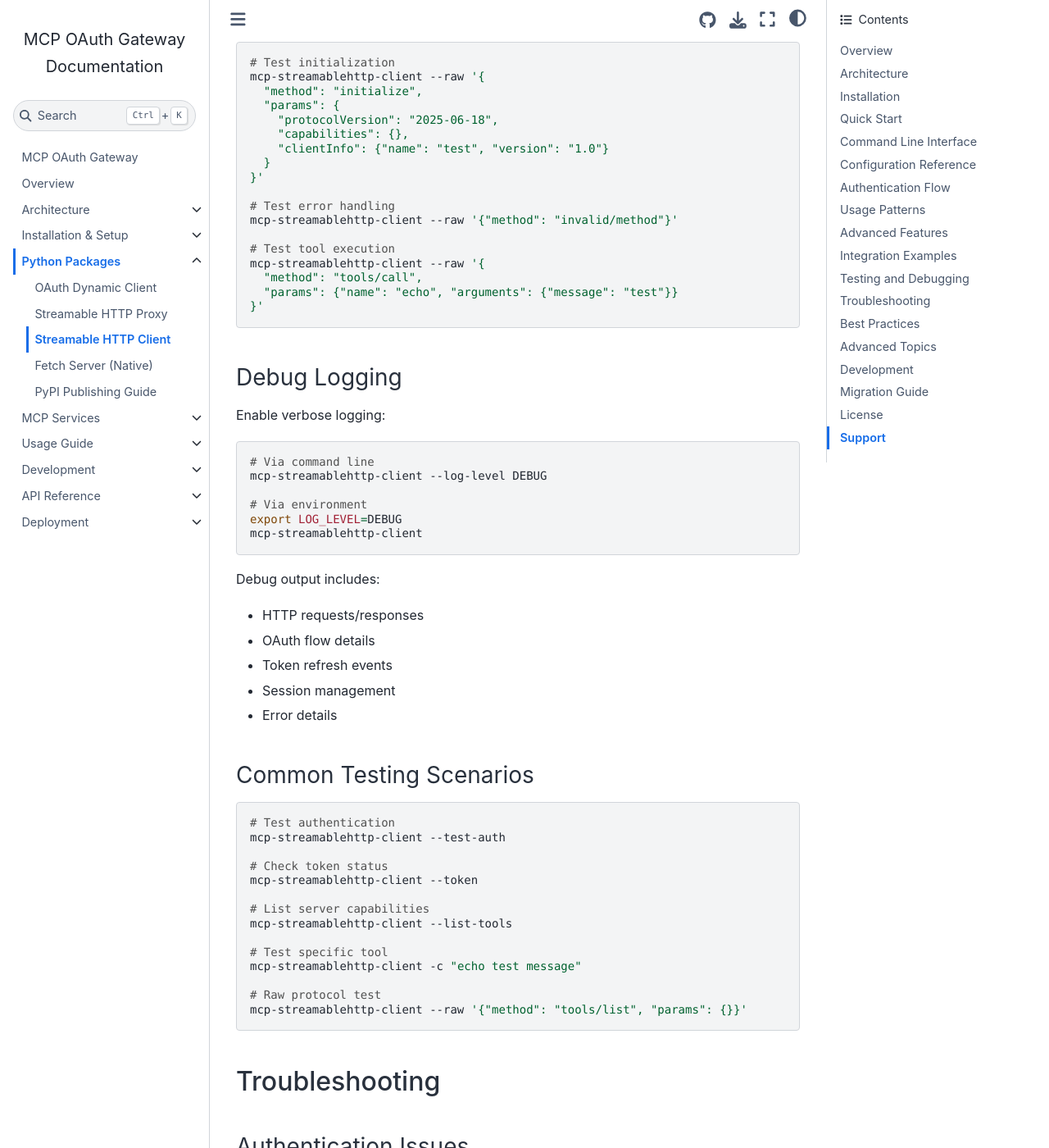
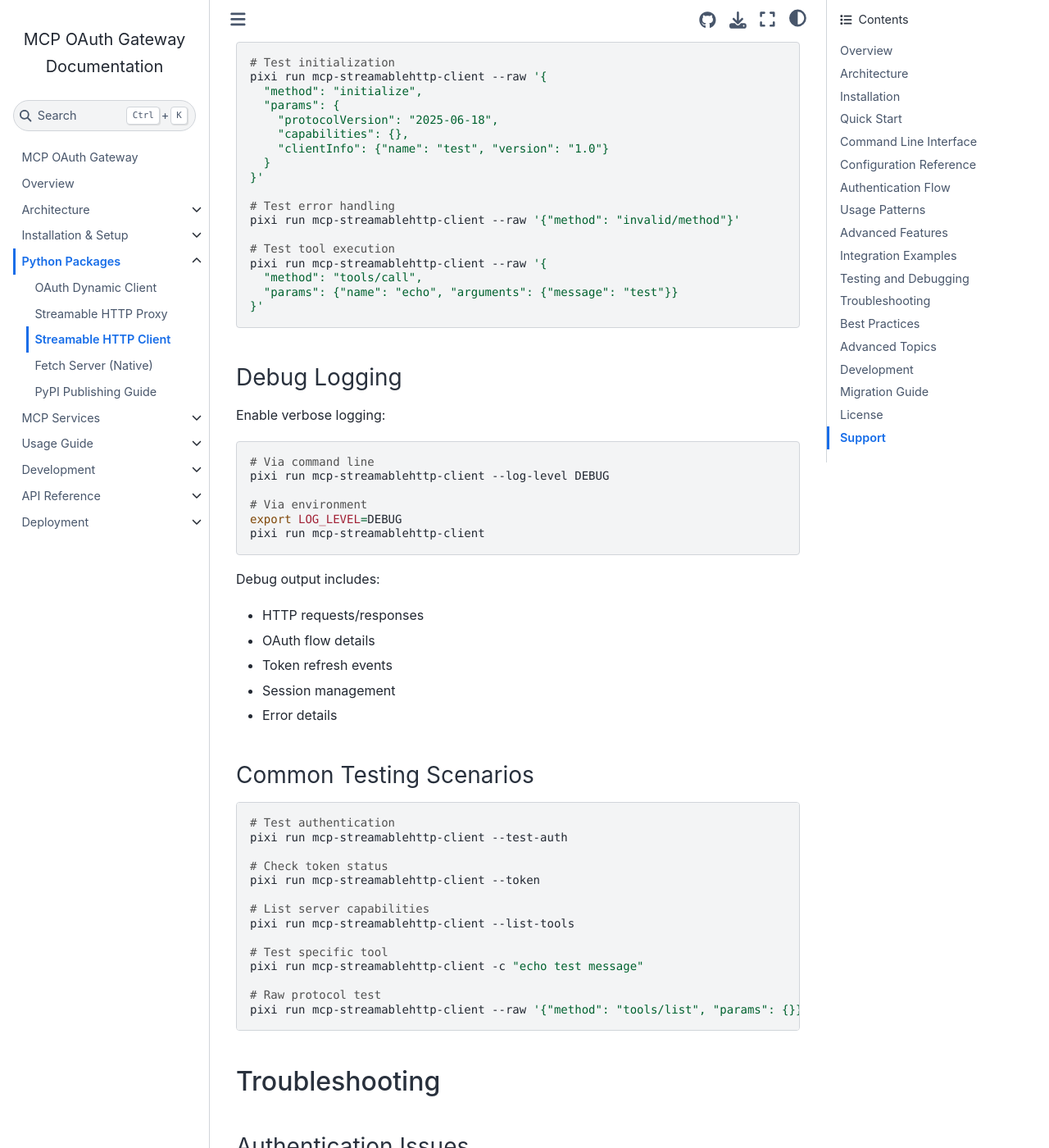
Before and after one commit to atrawog/mcp-oauth-gateway, a Jupyter Book: the page built from docs/packages/mcp-streamablehttp-client.md, in a window 1280 px wide and 1400 px high, scrolled down 11956 px. Shown: the whole window at 82% size. Built offline with Jupyter Book 1.0.4 settings and Sphinx 7.4.7 and the Sphinx Book theme 1.1.4, drawn with Linux system fonts in a browser that asks for light colours; pages that are not in the unit, such as notebooks, are missing from menus; some of the changed text lies outside the part shown.

Commit message:
Update pixi.lock and pixi.toml to add new dependencies for improved compatibility, including pip-audit. Refine installation commands in documentation for mcp packages to enhance clarity and streamline setup. Adjust usage examples to standardize command execution with pixi.

````diff
--- a/docs/packages/mcp-streamablehttp-client.md
+++ b/docs/packages/mcp-streamablehttp-client.md
@@ -107,7 +107,7 @@ pixi add mcp-streamablehttp-client
 
 ```bash
 cd mcp-streamablehttp-client
-pixi install -e .
+pixi install
 ```
 
 ## Quick Start
@@ -136,7 +136,7 @@ MCP_CLIENT_SECRET=
 
 ```bash
 # Run the client - it will guide through OAuth
-mcp-streamablehttp-client
+pixi run mcp-streamablehttp-client
 
 # Output:
 # 🔐 No valid authentication found. Starting OAuth flow...
@@ -171,7 +171,7 @@ Add to `claude_desktop_config.json`:
 ### Basic Usage
 
 ```bash
-mcp-streamablehttp-client [OPTIONS]
+pixi run mcp-streamablehttp-client [OPTIONS]
 
 Options:
   --env-file PATH         Path to .env file
@@ -184,13 +184,13 @@ Options:
 
 ```bash
 # Check and refresh tokens
-mcp-streamablehttp-client --token
+pixi run mcp-streamablehttp-client --token
 
 # Reset authentication (clear credentials)
-mcp-streamablehttp-client --reset-auth
+pixi run mcp-streamablehttp-client --reset-auth
 
 # Test authentication without running
-mcp-streamablehttp-client --test-auth
+pixi run mcp-streamablehttp-client --test-auth
 ```
 
 ### Tool Execution
@@ -199,16 +199,16 @@ Execute MCP tools directly from CLI:
 
 ```bash
 # Simple execution
-mcp-streamablehttp-client -c "echo Hello World"
+pixi run mcp-streamablehttp-client -c "echo Hello World"
 
 # With parameters
-mcp-streamablehttp-client -c "fetch https://example.com"
+pixi run mcp-streamablehttp-client -c "fetch https://example.com"
 
 # Key=value format
-mcp-streamablehttp-client -c "search query='python tutorial' limit=10"
+pixi run mcp-streamablehttp-client -c "search query='python tutorial' limit=10"
 
 # JSON format
-mcp-streamablehttp-client -c 'weather {"location": "San Francisco", "units": "celsius"}'
+pixi run mcp-streamablehttp-client -c 'weather {"location": "San Francisco", "units": "celsius"}'
 ```
 
 ### Discovery Commands
@@ -217,7 +217,7 @@ List server capabilities:
 
 ```bash
 # List all tools with descriptions
-mcp-streamablehttp-client --list-tools
+pixi run mcp-streamablehttp-client --list-tools
 
 # Example output:
 # Available tools:
@@ -232,10 +232,10 @@ mcp-streamablehttp-client --list-tools
 #     - message (string, required): Message to echo
 
 # List resources
-mcp-streamablehttp-client --list-resources
+pixi run mcp-streamablehttp-client --list-resources
 
 # List prompts
-mcp-streamablehttp-client --list-prompts
+pixi run mcp-streamablehttp-client --list-prompts
 ```
 
 ### Raw Protocol Mode
@@ -244,10 +244,10 @@ Send raw JSON-RPC requests for testing:
 
 ```bash
 # Direct protocol testing
-mcp-streamablehttp-client --raw '{"method": "tools/list", "params": {}}'
+pixi run mcp-streamablehttp-client --raw '{"method": "tools/list", "params": {}}'
 
 # Test specific methods
-mcp-streamablehttp-client --raw '{
+pixi run mcp-streamablehttp-client --raw '{
   "method": "tools/call",
   "params": {
     "name": "fetch",
@@ -256,7 +256,7 @@ mcp-streamablehttp-client --raw '{
 }'
 
 # Custom protocol testing
-mcp-streamablehttp-client --raw '{
+pixi run mcp-streamablehttp-client --raw '{
   "method": "resources/read",
   "params": {"uri": "file:///example.txt"}
 }'
@@ -268,7 +268,7 @@ Manage OAuth client registration:
 
 ```bash
 # View current registration
-mcp-streamablehttp-client --get-client-info
+pixi run mcp-streamablehttp-client --get-client-info
 
 # Output:
 # Client Registration Info:
@@ -278,16 +278,16 @@ mcp-streamablehttp-client --get-client-info
 # - Expires: Never
 
 # Update client metadata
-mcp-streamablehttp-client --update-client "client_name=Production MCP Client"
+pixi run mcp-streamablehttp-client --update-client "client_name=Production MCP Client"
 
 # Update multiple fields
-mcp-streamablehttp-client --update-client "client_name=My App,scope=read write admin"
+pixi run mcp-streamablehttp-client --update-client "client_name=My App,scope=read write admin"
 
 # Update redirect URIs (semicolon-separated)
-mcp-streamablehttp-client --update-client "redirect_uris=https://app1.com/cb;https://app2.com/cb"
+pixi run mcp-streamablehttp-client --update-client "redirect_uris=https://app1.com/cb;https://app2.com/cb"
 
 # Delete registration (PERMANENT!)
-mcp-streamablehttp-client --delete-client
+pixi run mcp-streamablehttp-client --delete-client
 ```
 
 ## Configuration Reference
@@ -427,19 +427,19 @@ The client supports multiple argument formats:
 
 ```bash
 # Positional arguments
-mcp-streamablehttp-client -c "echo Hello World"
+pixi run mcp-streamablehttp-client -c "echo Hello World"
 # Parsed as: {"message": "Hello World"}
 
 # Key=value pairs
-mcp-streamablehttp-client -c "search query=test limit=5"
+pixi run mcp-streamablehttp-client -c "search query=test limit=5"
 # Parsed as: {"query": "test", "limit": 5}
 
 # JSON objects
-mcp-streamablehttp-client -c 'tool {"key": "value", "num": 42}'
+pixi run mcp-streamablehttp-client -c 'tool {"key": "value", "num": 42}'
 # Parsed as: {"key": "value", "num": 42}
 
 # Mixed formats
-mcp-streamablehttp-client -c "fetch https://example.com method=POST"
+pixi run mcp-streamablehttp-client -c "fetch https://example.com method=POST"
 # Parsed as: {"url": "https://example.com", "method": "POST"}
 ```
 
@@ -522,7 +522,7 @@ Test MCP protocol compliance:
 
 ```bash
 # Test initialization
-mcp-streamablehttp-client --raw '{
+pixi run mcp-streamablehttp-client --raw '{
   "method": "initialize",
   "params": {
     "protocolVersion": "2025-06-18",
@@ -532,10 +532,10 @@ mcp-streamablehttp-client --raw '{
 }'
 
 # Test error handling
-mcp-streamablehttp-client --raw '{"method": "invalid/method"}'
+pixi run mcp-streamablehttp-client --raw '{"method": "invalid/method"}'
 
 # Test tool execution
-mcp-streamablehttp-client --raw '{
+pixi run mcp-streamablehttp-client --raw '{
   "method": "tools/call",
   "params": {"name": "echo", "arguments": {"message": "test"}}
 }'
@@ -547,11 +547,11 @@ Enable verbose logging:
 
 ```bash
 # Via command line
-mcp-streamablehttp-client --log-level DEBUG
+pixi run mcp-streamablehttp-client --log-level DEBUG
 
 # Via environment
 export LOG_LEVEL=DEBUG
-mcp-streamablehttp-client
+pixi run mcp-streamablehttp-client
 ```
 
 Debug output includes:
@@ -565,19 +565,19 @@ Debug output includes:
 
 ```bash
 # Test authentication
-mcp-streamablehttp-client --test-auth
+pixi run mcp-streamablehttp-client --test-auth
 
 # Check token status
-mcp-streamablehttp-client --token
+pixi run mcp-streamablehttp-client --token
 
 # List server capabilities
-mcp-streamablehttp-client --list-tools
+pixi run mcp-streamablehttp-client --list-tools
 
 # Test specific tool
-mcp-streamablehttp-client -c "echo test message"
+pixi run mcp-streamablehttp-client -c "echo test message"
 
 # Raw protocol test
-mcp-streamablehttp-client --raw '{"method": "tools/list", "params": {}}'
+pixi run mcp-streamablehttp-client --raw '{"method": "tools/list", "params": {}}'
 ```
 
 ## Troubleshooting
--- a/pixi.toml
+++ b/pixi.toml
@@ -87,6 +87,7 @@ robotspy = ">=0.8.0"
 sphinxcontrib-mermaid = ">=0.9.0"
 twine = ">=6.1.0, <7"
 build = ">=1.0.0, <2"
+pip-audit = ">=2.6.0"
 
 [feature.docs.dependencies]
 # Additional dependencies for documentation
````
Also changed, not shown: docs/packages/mcp-fetch-streamablehttp-server.md (+7 -1 lines), docs/packages/mcp-oauth-dynamicclient.md (+2 -2 lines), docs/packages/mcp-streamablehttp-proxy.md (+41 -11 lines), docs/packages/pypi-publishing.md (+3 -3 lines), 1 other file.
